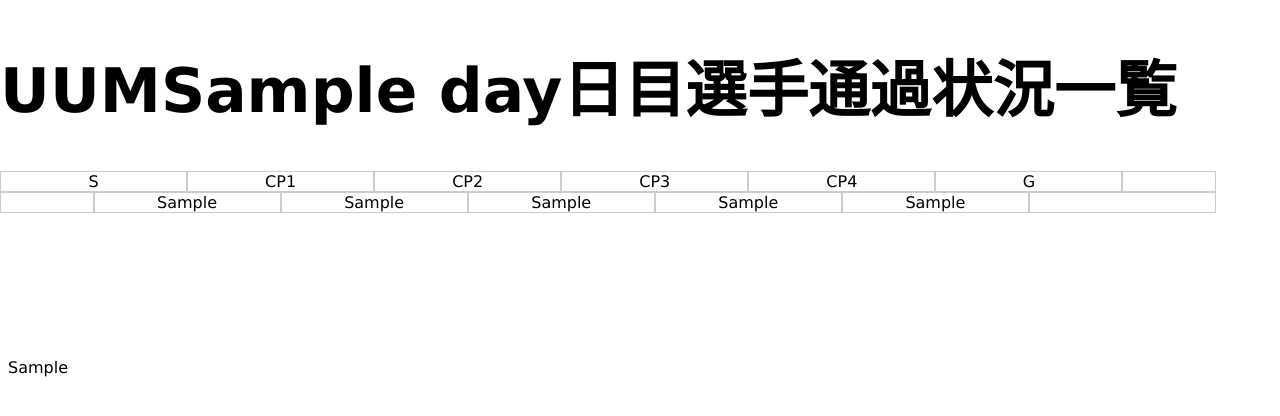
After one commit to haruyan-hopemucci/uum2023-better-result, a Flask app: template app/templates/day.html in a window 1280 px wide. The commit adds this page. Shown: the top 416 px of the page. Run offline with Flask 2, Linux system fonts and the light colour scheme; the template is opened without the code that fills it: most values are stand-ins (such as "Sample title", 1, 10 or a date in 2020); parts of the project's set-up code (start-up, migrations or seed data) failed here and were passed over.

Commit message:
fix: day1とday2のrouteをちゃんと設定

```diff
--- a/app/app.py
+++ b/app/app.py
@@ -10,8 +10,6 @@ app = Flask(__name__)
 @app.route("/")
 def hello():
     srcTable, runnerCount = scrp.scrapeUnionDay2()
-    # return render_template("index.html", srcTable=srcTable, runnerCount=runnerCount)
-    # print(runnerCount)
     return render_template("index.html", srcTable=srcTable, runnerCount=runnerCount, day=2)
 
 
@@ -24,7 +22,13 @@ def index():
 @app.route("/day1")
 def day1():
     srcTable, runnerCount = scrp.scrapeUnionDay1()
-    return render_template("index.html", srcTable=srcTable, runnerCount=runnerCount, day=1)
+    return render_template("day.html", srcTable=srcTable, runnerCount=runnerCount, day=1)
+
+
+@app.route("/day2")
+def day2():
+    srcTable, runnerCount = scrp.scrapeUnionDay2()
+    return render_template("day.html", srcTable=srcTable, runnerCount=runnerCount, day=2)
 
 
 # おまじない
--- /dev/null
+++ b/app/templates/day.html
@@ -0,0 +1,37 @@
+<!DOCTYPE html>
+<html lang="ja">
+<head>
+    <meta charset="UTF-8">
+    <meta http-equiv="X-UA-Compatible" content="IE=edge">
+    <meta name="viewport" content="width=device-width, initial-scale=1.0">
+    <title>UUM Day2 Digest</title>
+    <link rel="stylesheet" href="{{ url_for('static', filename='k-sok-style.css') }}">
+    <link rel="stylesheet" href="{{ url_for('static', filename='style.css') }}">
+</head>
+<body>
+    <header>
+        <h1>UUM{{day}}日目選手通過状況一覧</h1>
+        <ul class="runner-count header">
+            <li>S</li>
+            <li>CP1</li>
+            <li>CP2</li>
+            <li>CP3</li>
+            <li>CP4</li>
+            <li>G</li>
+            <li></li>
+        </ul>
+        <ul class="runner-count content">
+            <li></li>
+            <li>{{runnerCount["S"]}}</li>
+            <li>{{runnerCount["CP1"]}}</li>
+            <li>{{runnerCount["CP2"]}}</li>
+            <li>{{runnerCount["CP3"]}}</li>
+            <li>{{runnerCount["CP4"]}}</li>
+            <li>{{runnerCount["G"]}}</li>
+        </ul>
+    </header>
+    <section class="container">
+        {{srcTable | safe}}
+    </section>
+</body>
+</html>
```
Also changed, not shown: app/templates/index.html (+3 -27 lines).
